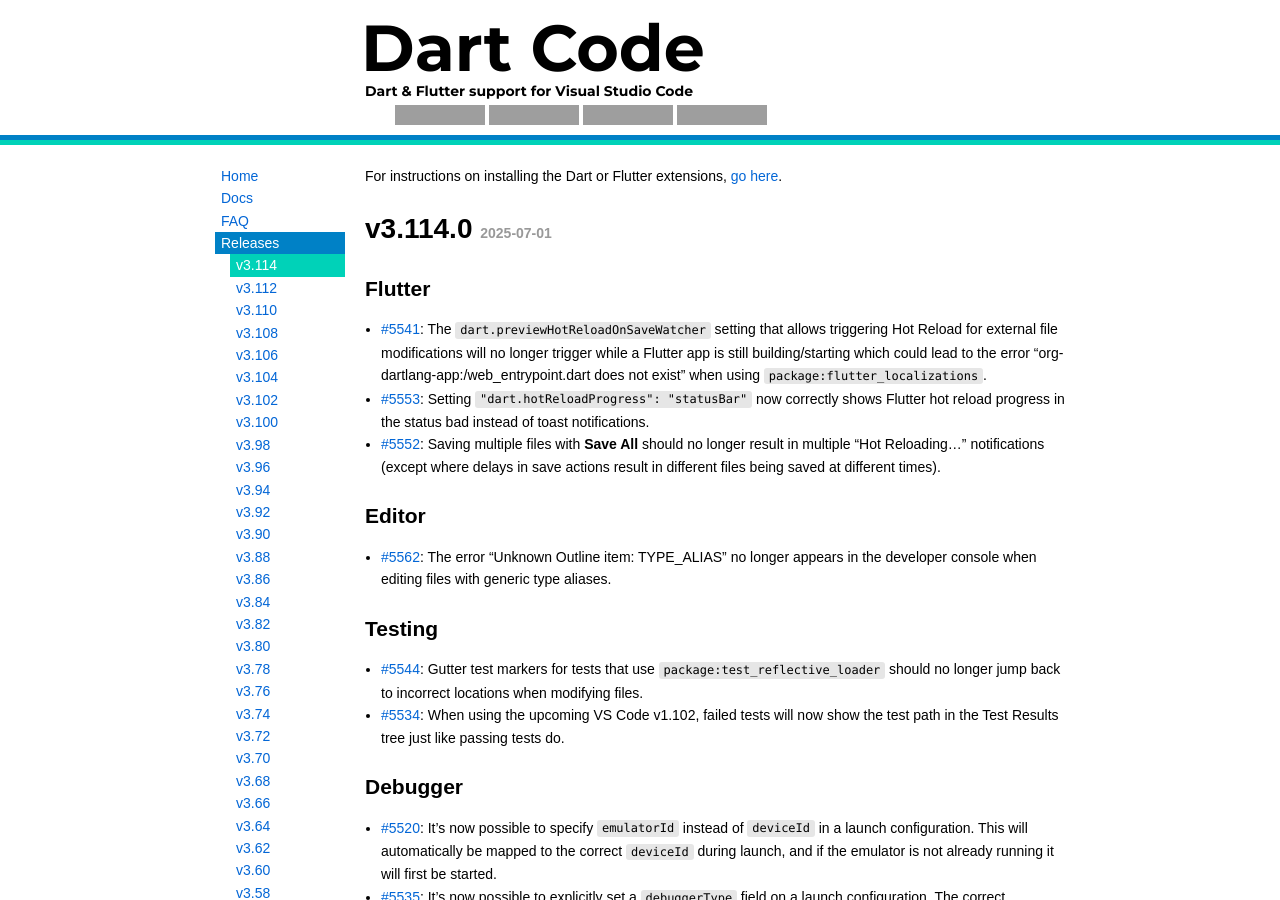
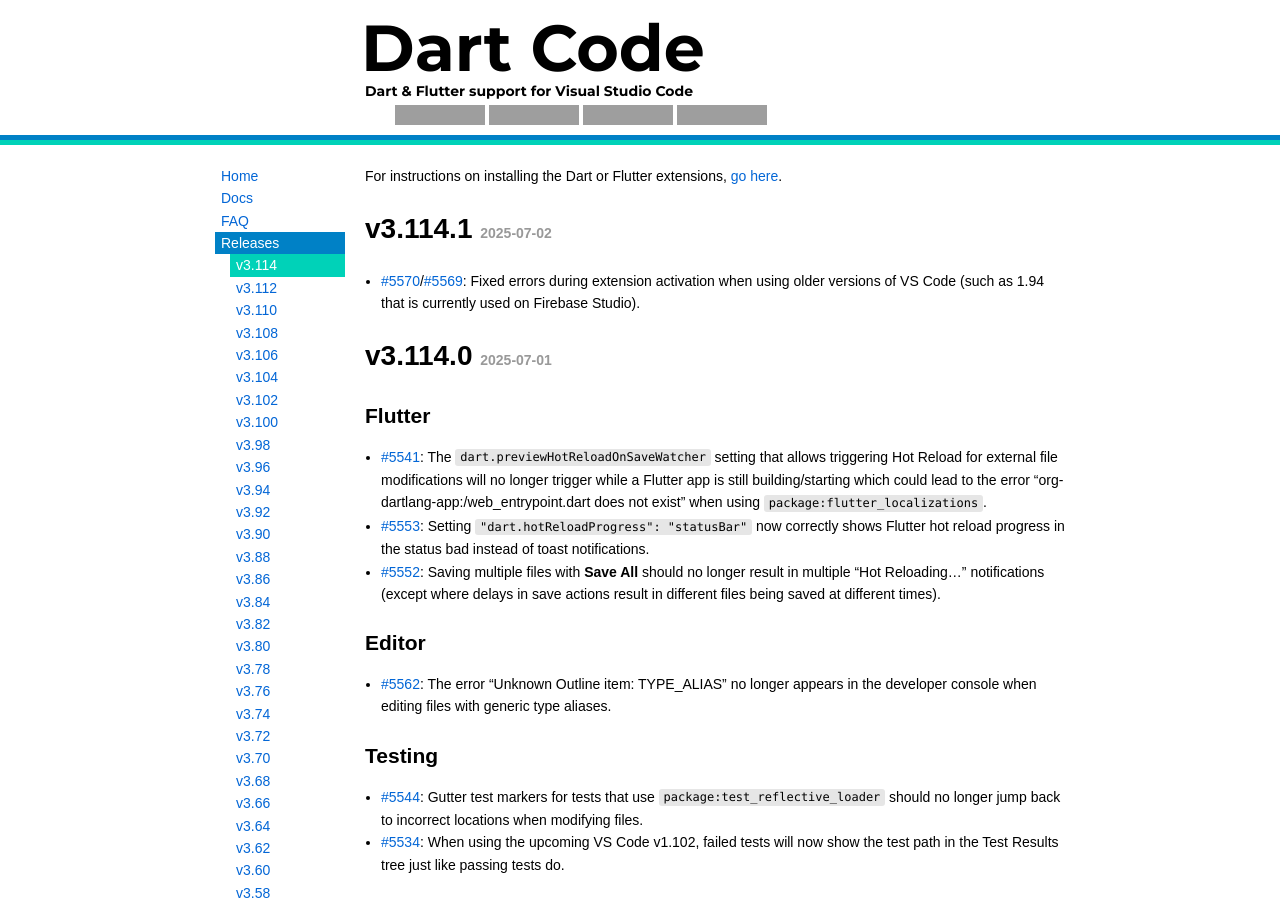
Before and after one commit to Dart-Code/Website, a Jekyll site: the page built from _releases/v3.114.md, in a window 1280 px wide and 900 px high. Built offline with Jekyll 4.4.1, drawn with Linux system fonts in a browser that asks for light colours; grey boxes are pictures that could not be loaded.

Commit message:
Add v3.114.1

```diff
--- a/_releases/v3.114.md
+++ b/_releases/v3.114.md
@@ -3,6 +3,10 @@
 sort_order: v0003_0114
 excerpt: "Hot Reload improvements, auto-launching emulators, improved Add Dependency..."
 ---
+
+# v3.114.1 _2025-07-02_
+
+- [#5570](https://github.com/Dart-Code/Dart-Code/issues/5570)/[#5569](https://github.com/Dart-Code/Dart-Code/issues/5569): Fixed errors during extension activation when using older versions of VS Code (such as 1.94 that is currently used on Firebase Studio).
 
 # v3.114.0 _2025-07-01_
 
```
